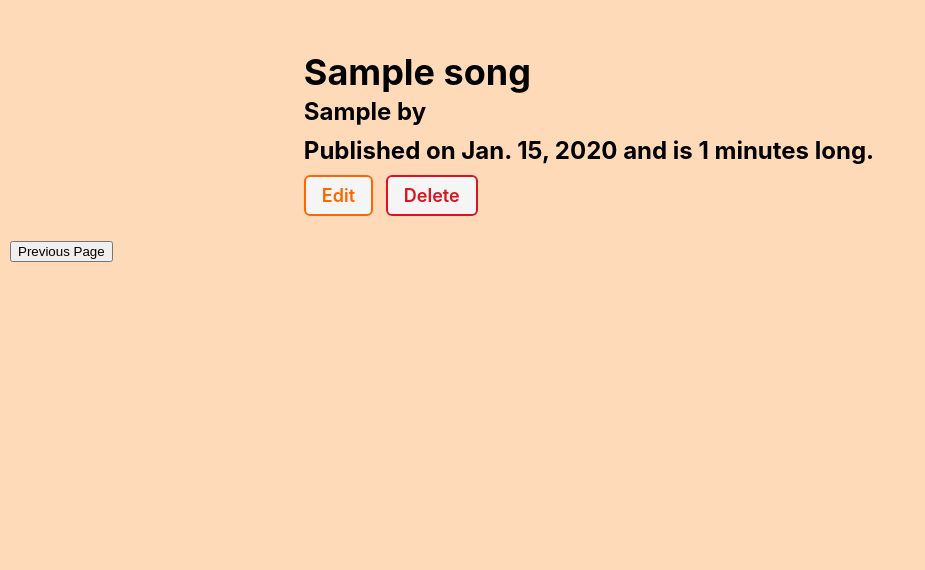
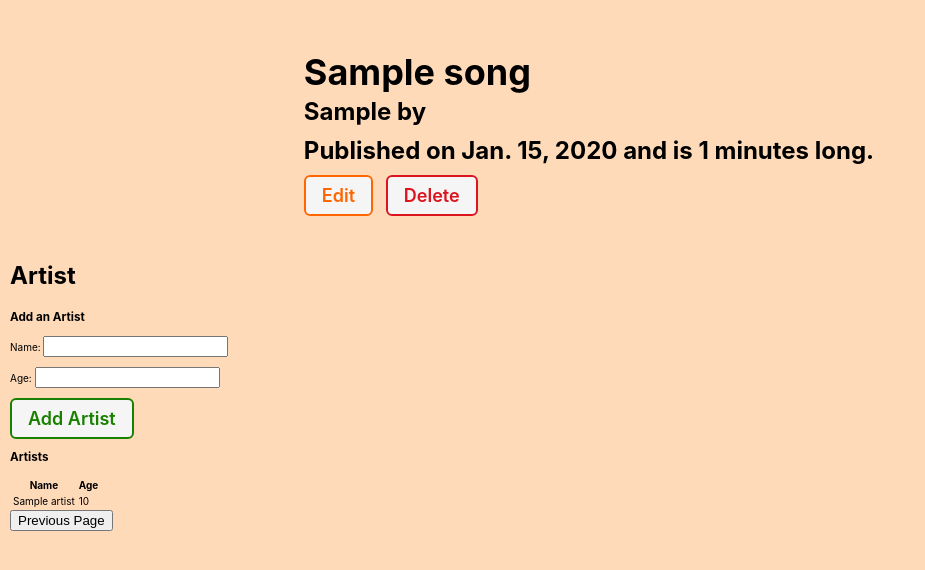
Before and after one commit to chaoscgo/Music-tracker, a Django app: page /songs/1/ in a window 1280 px wide. Shown: the part 55-625 px from the top of the page, without its empty margins (0-925 px from the left). Run offline with Django 5.2, Linux system fonts and the light colour scheme; tables that the repository leaves empty hold one stand-in row (values such as "Sample post").

Commit message:
finished one-to-many

```diff
--- a/main_app/admin.py
+++ b/main_app/admin.py
@@ -1,4 +1,6 @@
 from django.contrib import admin
-from .models import Song
+from .models import Song, Artist
 
 admin.site.register(Song)
+
+admin.site.register(Artist)
--- /dev/null
+++ b/main_app/forms.py
@@ -0,0 +1,7 @@
+from django import forms
+from .models import Artist
+
+class ArtistForm(forms.ModelForm):
+    class Meta:
+        model = Artist
+        fields = ['name', 'age']
--- a/main_app/templates/songs/detail.html
+++ b/main_app/templates/songs/detail.html
@@ -20,6 +20,41 @@
   </div>
 </section>
 
+<section class="artist-container">
+  <div class="title">
+    <h2>Artist</h2>
+  </div>
+  <h3>Add an Artist</h3>
+  <form action="{% url 'add-artist' song.id %}" method="post" class="content" autocomplete="off">
+    {% csrf_token %}
+    {{ artist_form.as_p }}
+    <button type="submit" class="btn submit">Add Artist</button>
+  </form>
+  <h3>Artists</h3>
+  {% if song.artist_set.all.count %}
+    <table>
+      <thead>
+        <tr>
+          <th>Name</th>
+          <th>Age</th>
+        </tr>
+      </thead>
+      <tbody>
+        {% for artist in song.artist_set.all %}
+          <tr>
+            <td>{{artist.name}}</td>
+            <td>{{artist.age}}</td>
+          </tr>
+        {% endfor %}
+      </tbody>
+    </table>
+  {% else %}
+    <div class="content">
+      <p>⚠️ {{song.name}} has not been assigned an artist!</p>
+    </div>
+  {% endif %}
+</section>
+
 <input type=button value="Previous Page" onClick="javascript:history.go(-1);">
 
 {% endblock %}
--- a/main_app/urls.py
+++ b/main_app/urls.py
@@ -9,4 +9,5 @@
     path('songs/create/', views.SongCreate.as_view(), name='song-create'),
     path('songs/<int:pk>/update/', views.SongUpdate.as_view(), name='song-update'),
     path('songs/<int:pk>/delete/', views.SongDelete.as_view(), name='song-delete'),
+    path('songs/<int:song_id>/add-artist/', views.add_artist, name='add-artist'),
 ]
--- a/main_app/views.py
+++ b/main_app/views.py
@@ -1,6 +1,7 @@
-from django.shortcuts import render
+from django.shortcuts import render, redirect
 from django.views.generic.edit import CreateView, UpdateView, DeleteView
 from .models import Song
+from .forms import ArtistForm
 
 def home(request):
     return render(request, 'home.html')
@@ -14,7 +15,16 @@
 
 def song_detail(request, song_id):
     song = Song.objects.get(id=song_id)
-    return render(request, 'songs/detail.html', {'song': song})
+    artist_form = ArtistForm()
+    return render(request, 'songs/detail.html', {'song': song, 'artist_form': artist_form})
+
+def add_artist(request, song_id):
+    form = ArtistForm(request.POST)
+    if form.is_valid():
+        new_artist = form.save(commit=False)
+        new_artist.song_id = song_id
+        new_artist.save()
+    return redirect('song-detail', song_id=song_id)
 
 class SongCreate(CreateView):
     model = Song
```
